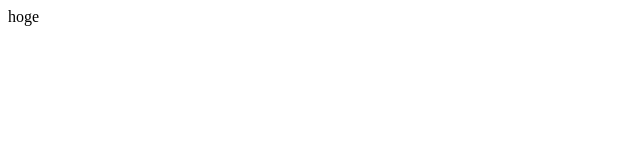
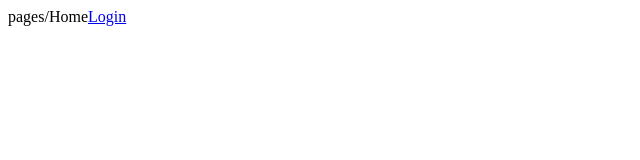
Before and after one commit to b0ntenmaru/react-ts-playground, a React (Create React App) app: page / in a window 1280 px wide. Shown: the top 160 px of the page, without its empty margins (0-640 px from the left). Built offline with nearby package versions, Linux system fonts and the light colour scheme.

Commit message:
ページコンポーネントを作成してルーティングとマッピングした

```diff
--- a/src/components/App.tsx
+++ b/src/components/App.tsx
@@ -1,11 +1,19 @@
 import React from 'react';
+import { Router, Route, Switch } from 'react-router-dom';
+import { createBrowserHistory } from 'history';
 
-function App() {
+import { Home } from 'pages/Home';
+import { Login } from 'pages/Login';
+
+const history = createBrowserHistory();
+
+export const App = () => {
   return (
-    <div className="App">
-      hoge
-    </div>
+    <Router history={history}>
+      <Switch>
+        <Route exact path='/' component={Home} />
+        <Route exact path='/login' component={Login} />
+      </Switch>
+    </Router>
   );
 }
-
-export default App;
--- a/src/index.tsx
+++ b/src/index.tsx
@@ -1,6 +1,6 @@
 import React from 'react';
 import ReactDOM from 'react-dom';
-import App from './components/App';
+import { App } from './components/App';
 
 ReactDOM.render(
   <React.StrictMode>
--- a/src/pages/Home.tsx
+++ b/src/pages/Home.tsx
@@ -1,10 +1,12 @@
 import React from 'react';
+import { Link } from 'react-router-dom';
 
 export const Home = () => {
 
   return (
     <div>
       pages/Home
+      <Link to="/login">Login</Link>
     </div>
   )
 };
```
